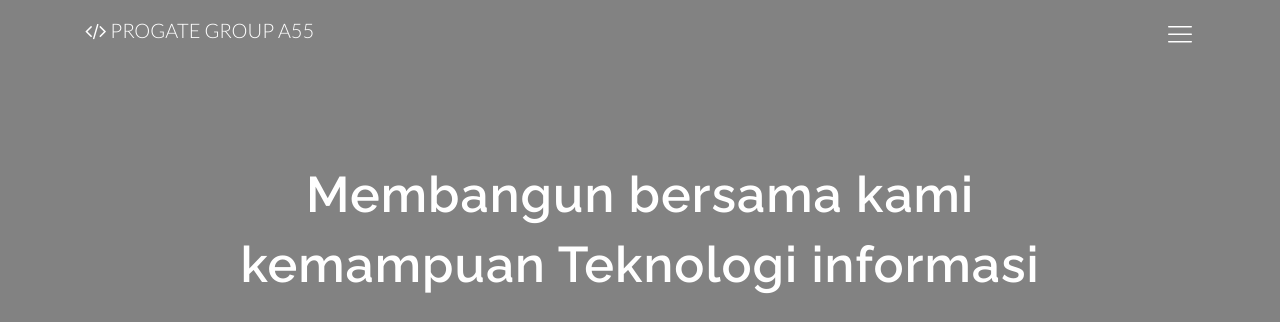
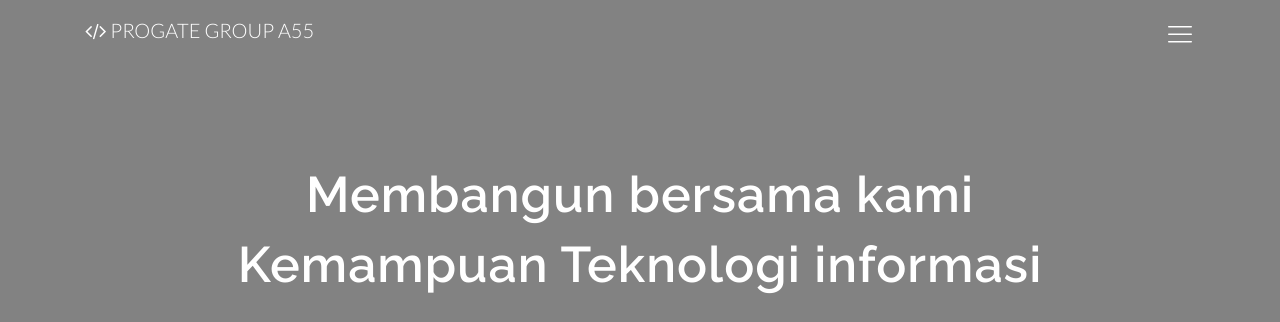
Before and after one commit to AHasanBas/A55, a plain HTML site: page index.html in a window 1280 px wide. Shown: the top 322 px of the page. Drawn offline with nearby package versions, Linux system fonts and the light colour scheme.

Commit message:
Update index.html

```diff
--- a/index.html
+++ b/index.html
@@ -40,7 +40,7 @@
         <div class="row justify-content-md-center">
           <div class="col-md-10">
             <div class="contents text-center">
-              <h1 class="wow fadeInDown" data-wow-duration="1000ms" data-wow-delay="0.3s">Membangun bersama kami kemampuan Teknologi informasi</h1>
+              <h1 class="wow fadeInDown" data-wow-duration="1000ms" data-wow-delay="0.3s">Membangun bersama kami Kemampuan Teknologi informasi</h1>
               <p class="lead  wow fadeIn" data-wow-duration="1000ms" data-wow-delay="400ms">Digital Talents Scholarship</p>
               <a href="#" class="btn btn-common wow fadeInUp" data-wow-duration="1000ms" data-wow-delay="400ms"></i> Bergabung </a>
             </div>
```
